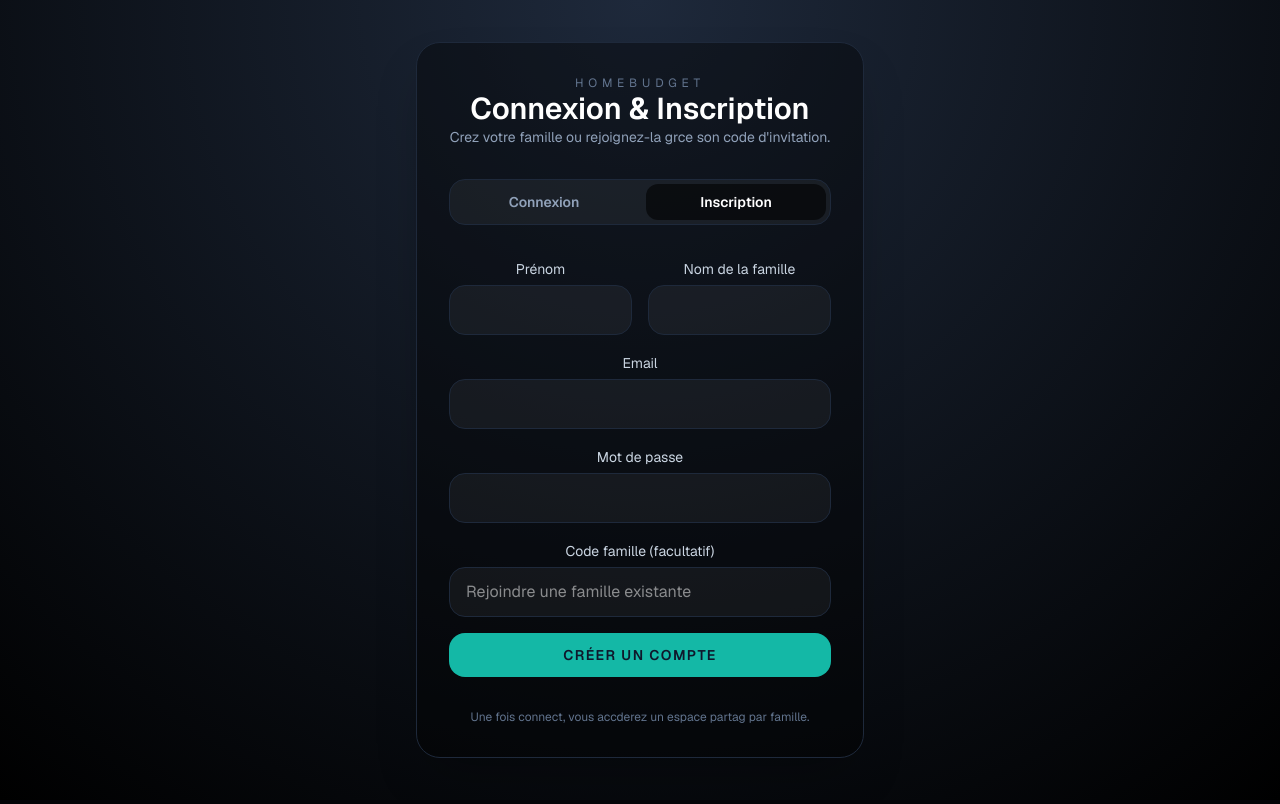
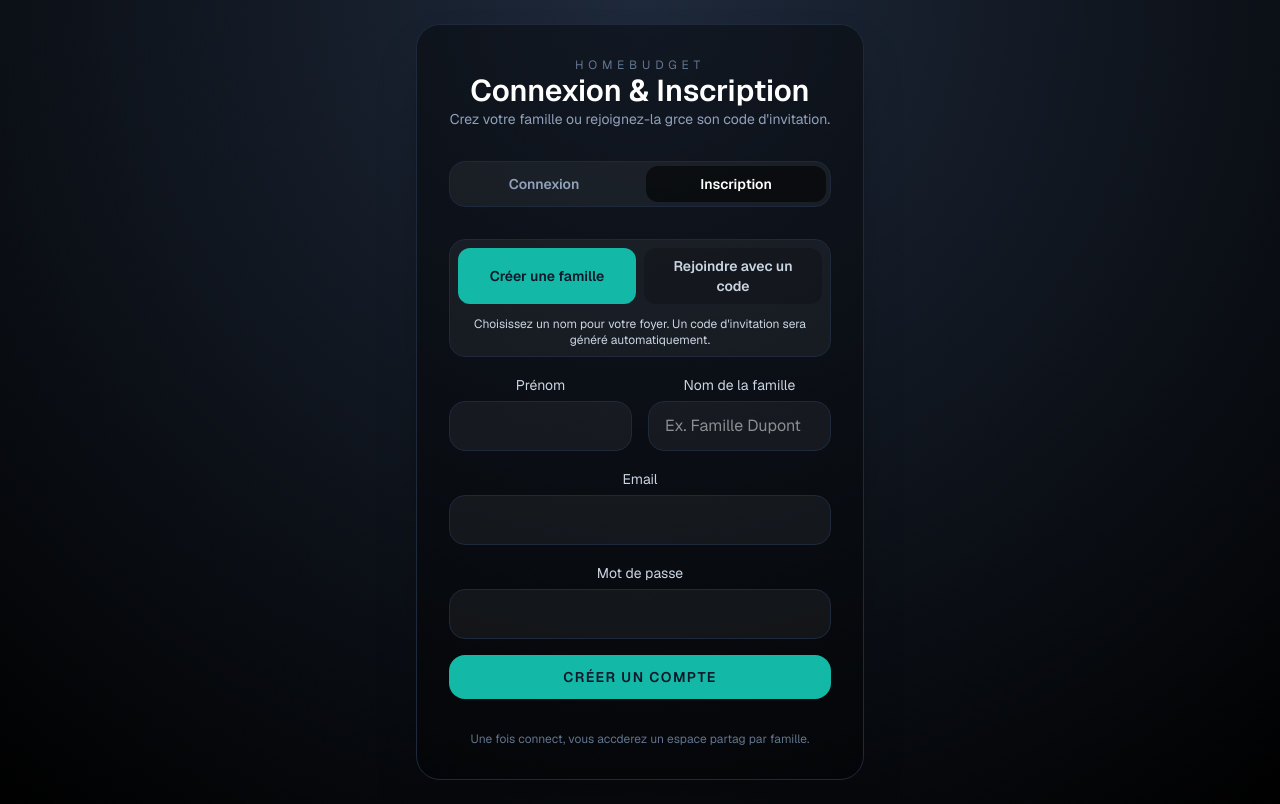
Before and after one commit to ClementRollin/HomeBudget, a Next.js app: page /auth/login in a window 1280 px wide. Both pictures are taken after a click on the button "Inscription". Built offline with nearby package versions, Linux system fonts and the light colour scheme.

Commit message:
Fix redirecting to dashboard after registering

```diff
--- a/src/app/api/auth/register/route.ts
+++ b/src/app/api/auth/register/route.ts
@@ -5,13 +5,26 @@ import { z } from "zod";
 import { prisma } from "@/lib/prisma";
 import { generateInviteCode, slugify } from "@/lib/utils";
 
-const registerSchema = z.object({
+const baseFields = {
   name: z.string().min(2),
   email: z.string().email(),
   password: z.string().min(6),
-  familyName: z.string().min(2),
-  inviteCode: z.string().optional().transform((code) => code?.trim().toUpperCase()),
-});
+};
+
+const registerSchema = z.discriminatedUnion("mode", [
+  z.object({
+    mode: z.literal("create"),
+    ...baseFields,
+    familyName: z.string().min(2),
+    inviteCode: z.string().optional(),
+  }),
+  z.object({
+    mode: z.literal("join"),
+    ...baseFields,
+    familyName: z.string().optional(),
+    inviteCode: z.string().min(4).transform((code) => code.trim().toUpperCase()),
+  }),
+]);
 
 export async function POST(request: Request) {
   const body = await request.json();
@@ -21,7 +34,7 @@ export async function POST(request: Request) {
     return NextResponse.json({ message: "Payload invalide" }, { status: 400 });
   }
 
-  const { name, email, password, familyName, inviteCode } = parsed.data;
+  const { mode, name, email, password, familyName, inviteCode } = parsed.data;
 
   const existingUser = await prisma.user.findUnique({ where: { email } });
   if (existingUser) {
@@ -29,12 +42,18 @@ export async function POST(request: Request) {
   }
 
   let family = null;
-  if (inviteCode) {
+  if (mode === "join") {
+    if (!inviteCode) {
+      return NextResponse.json({ message: "Code famille requis" }, { status: 400 });
+    }
     family = await prisma.family.findUnique({ where: { inviteCode } });
     if (!family) {
       return NextResponse.json({ message: "Code famille invalide" }, { status: 404 });
     }
   } else {
+    if (!familyName) {
+      return NextResponse.json({ message: "Nom de famille requis" }, { status: 400 });
+    }
     const baseSlug = slugify(familyName);
     let slug = baseSlug;
     let suffix = 1;
--- a/src/components/auth/RegisterForm.tsx
+++ b/src/components/auth/RegisterForm.tsx
@@ -5,27 +5,46 @@ import { useForm } from "react-hook-form";
 import { zodResolver } from "@hookform/resolvers/zod";
 import { z } from "zod";
 import { signIn } from "next-auth/react";
+import { useRouter } from "next/navigation";
 
-const registerSchema = z.object({
+const baseFields = {
   name: z.string().min(2, "Nom requis"),
   email: z.string().email("Email invalide"),
   password: z.string().min(6, "6 caractères minimum"),
+};
+
+const registerSchema = z.discriminatedUnion("mode", [
+  z.object({
+    mode: z.literal("create"),
+    ...baseFields,
     familyName: z.string().min(2, "Nom de famille requis"),
     inviteCode: z.string().optional(),
-});
+  }),
+  z.object({
+    mode: z.literal("join"),
+    ...baseFields,
+    familyName: z.string().optional(),
+    inviteCode: z.string().min(4, "Code famille requis"),
+  }),
+]);
 
 type RegisterValues = z.infer<typeof registerSchema>;
 
 const RegisterForm = () => {
+  const router = useRouter();
   const [serverMessage, setServerMessage] = useState<string | null>(null);
   const {
     register,
     handleSubmit,
     formState: { isSubmitting, errors },
     reset,
+    setValue,
+    clearErrors,
+    watch,
   } = useForm<RegisterValues>({
     resolver: zodResolver(registerSchema),
     defaultValues: {
+      mode: "create",
       name: "",
       email: "",
       password: "",
@@ -33,6 +52,19 @@ const RegisterForm = () => {
       inviteCode: "",
     },
   });
+  const mode = watch("mode");
+
+  const handleModeChange = (nextMode: RegisterValues["mode"]) => {
+    if (nextMode === mode) return;
+    setValue("mode", nextMode);
+    setServerMessage(null);
+    if (nextMode === "create") {
+      setValue("inviteCode", "");
+    } else {
+      setValue("familyName", "");
+    }
+    clearErrors(["familyName", "inviteCode"]);
+  };
 
   const onSubmit = async (values: RegisterValues) => {
     setServerMessage(null);
@@ -48,24 +80,60 @@ const RegisterForm = () => {
       return;
     }
 
-    reset();
     const payload = await response.json();
     setServerMessage(
       payload?.familyInviteCode
         ? `Famille créée. Partagez le code ${payload.familyInviteCode} pour inviter vos proches.`
-        : "Compte créé. Vous pouvez vous connecter.",
+        : "Compte créé. Connexion en cours...",
     );
 
-    await signIn("credentials", {
+    const authResponse = await signIn("credentials", {
       email: values.email,
       password: values.password,
-      redirect: true,
+      redirect: false,
       callbackUrl: "/dashboard",
     });
+
+    if (authResponse?.error) {
+      setServerMessage("Compte créé mais la connexion a échoué. Essayez de vous connecter.");
+      return;
+    }
+
+    reset();
+    router.push(authResponse?.url ?? "/dashboard");
+    router.refresh();
   };
 
   return (
     <form onSubmit={handleSubmit(onSubmit)} className="space-y-4">
+      <input type="hidden" {...register("mode")} />
+      <div className="rounded-2xl border border-white/10 bg-white/5 p-2">
+        <div className="grid grid-cols-2 gap-2">
+          <button
+            type="button"
+            onClick={() => handleModeChange("create")}
+            className={`rounded-xl px-4 py-2 text-sm font-semibold transition ${
+              mode === "create" ? "bg-accent text-slate-900" : "bg-black/20 text-slate-300"
+            }`}
+          >
+            Créer une famille
+          </button>
+          <button
+            type="button"
+            onClick={() => handleModeChange("join")}
+            className={`rounded-xl px-4 py-2 text-sm font-semibold transition ${
+              mode === "join" ? "bg-accent text-slate-900" : "bg-black/20 text-slate-300"
+            }`}
+          >
+            Rejoindre avec un code
+          </button>
+        </div>
+        <p className="mt-3 text-xs text-slate-300">
+          {mode === "create"
+            ? "Choisissez un nom pour votre foyer. Un code d'invitation sera généré automatiquement."
+            : "Saisissez le code transmis par votre partenaire pour rejoindre son espace."}
+        </p>
+      </div>
       <div className="grid gap-4 md:grid-cols-2">
         <div>
           <label className="text-sm text-slate-300">Prénom</label>
@@ -76,17 +144,33 @@ const RegisterForm = () => {
           />
           {errors.name && <p className="text-xs text-rose-400">{errors.name.message}</p>}
         </div>
+        {mode === "create" ? (
           <div>
             <label className="text-sm text-slate-300">Nom de la famille</label>
             <input
               type="text"
               {...register("familyName")}
+              placeholder="Ex. Famille Dupont"
               className="mt-1 w-full rounded-2xl border border-white/10 bg-white/5 px-4 py-3 text-white"
             />
             {errors.familyName && (
               <p className="text-xs text-rose-400">{errors.familyName.message}</p>
             )}
           </div>
+        ) : (
+          <div>
+            <label className="text-sm text-slate-300">Code famille</label>
+            <input
+              type="text"
+              {...register("inviteCode")}
+              placeholder="XXXXXX"
+              className="mt-1 w-full rounded-2xl border border-white/10 bg-white/5 px-4 py-3 text-white"
+            />
+            {errors.inviteCode && (
+              <p className="text-xs text-rose-400">{errors.inviteCode.message}</p>
+            )}
+          </div>
+        )}
       </div>
       <div>
         <label className="text-sm text-slate-300">Email</label>
@@ -106,15 +190,11 @@ const RegisterForm = () => {
         />
         {errors.password && <p className="text-xs text-rose-400">{errors.password.message}</p>}
       </div>
-      <div>
-        <label className="text-sm text-slate-300">Code famille (facultatif)</label>
-        <input
-          type="text"
-          {...register("inviteCode")}
-          placeholder="Rejoindre une famille existante"
-          className="mt-1 w-full rounded-2xl border border-white/10 bg-white/5 px-4 py-3 text-white"
-        />
+      {mode === "create" ? null : (
+        <div className="rounded-2xl border border-dashed border-white/10 p-4 text-xs text-slate-400">
+          Vous n&apos;avez pas encore de famille ? Repassez dans l&apos;onglet &quot;Créer une famille&quot;.
         </div>
+      )}
       {serverMessage ? <p className="text-sm text-emerald-300">{serverMessage}</p> : null}
       <button
         type="submit"
--- a/src/lib/auth-options.ts
+++ b/src/lib/auth-options.ts
@@ -19,9 +19,15 @@ type AppUser = {
   familyInviteCode: string;
 };
 
+const authSecret = process.env.AUTH_SECRET ?? process.env.NEXTAUTH_SECRET;
+
+if (!authSecret) {
+  throw new Error("AUTH_SECRET (ou NEXTAUTH_SECRET) n'est pas défini dans l'environnement.");
+}
+
 export const authOptions: NextAuthOptions = {
   session: { strategy: "jwt" },
-  secret: process.env.AUTH_SECRET,
+  secret: authSecret,
   pages: {
     signIn: "/",
   },
```
Lines whose indentation alone changed are shown as unchanged.
